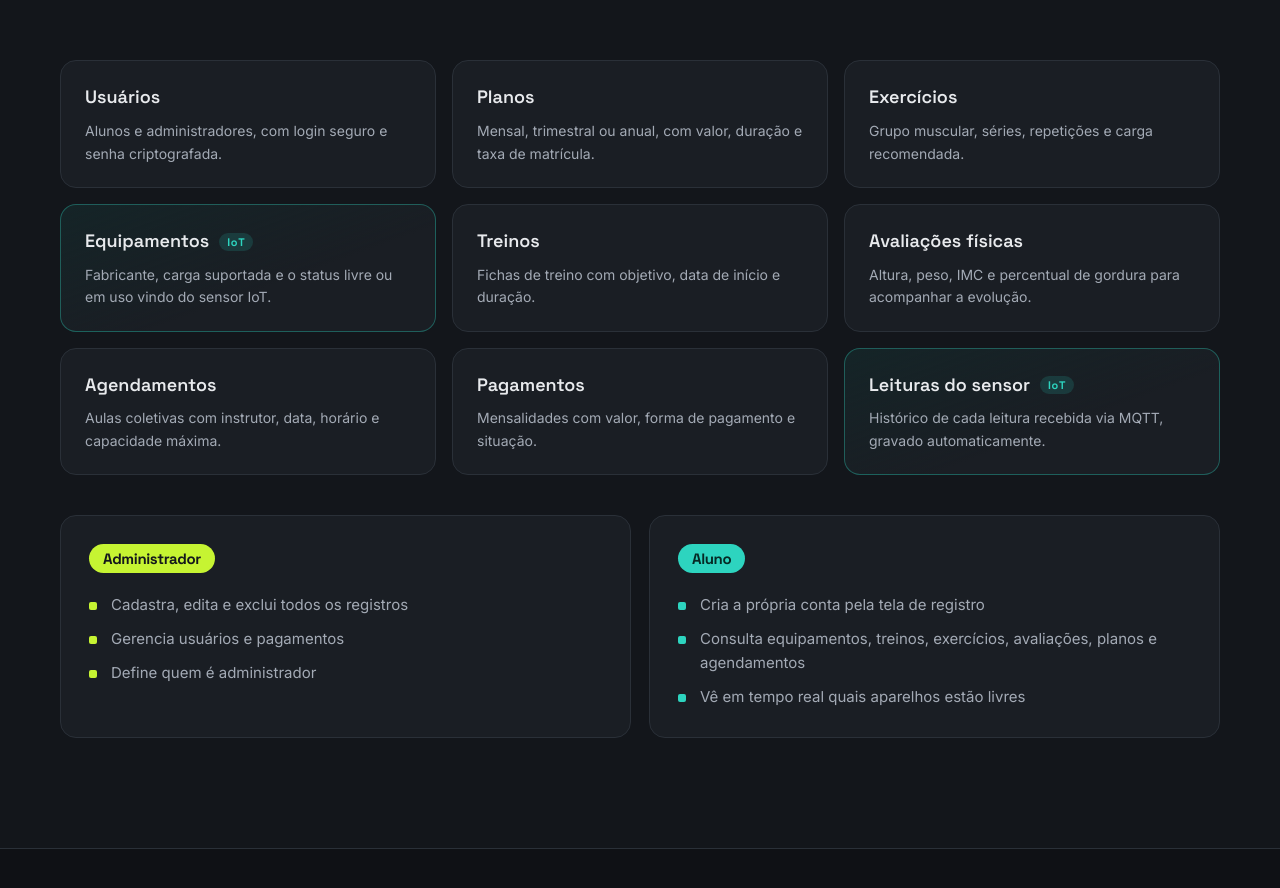
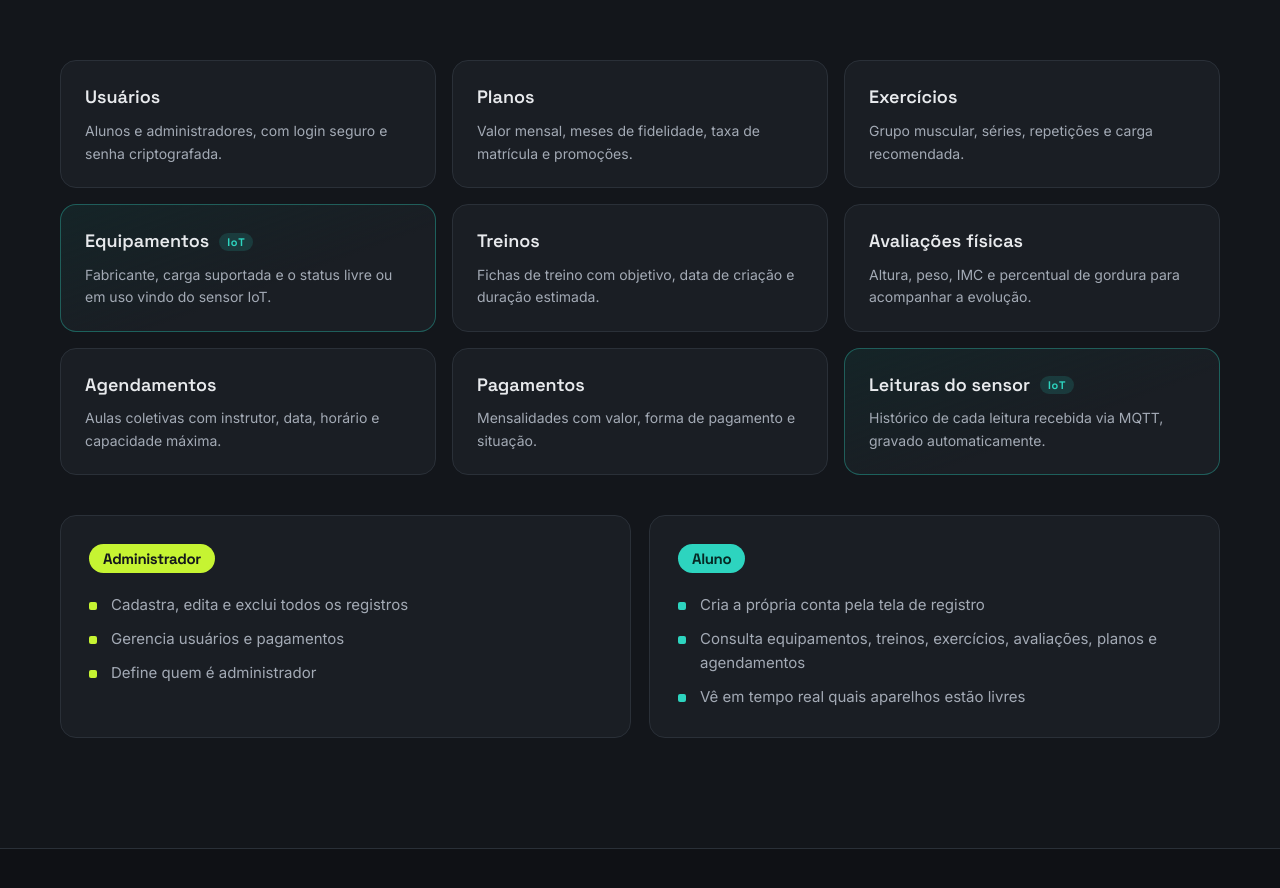
Before and after one commit to kaikdev/smart-gym, a plain HTML site: page landing/index.html in a window 1280 px wide. Shown: the part 4040-4928 px from the top of the page. Drawn offline with Linux system fonts and the light colour scheme.

```diff
--- a/landing/index.html
+++ b/landing/index.html
@@ -215,10 +215,10 @@
         </header>
         <div class="entidades">
           <article class="entidade revelar"><span class="entidade__tag">Usuários</span><p>Alunos e administradores, com login seguro e senha criptografada.</p></article>
-          <article class="entidade revelar"><span class="entidade__tag">Planos</span><p>Mensal, trimestral ou anual, com valor, duração e taxa de matrícula.</p></article>
+          <article class="entidade revelar"><span class="entidade__tag">Planos</span><p>Valor mensal, meses de fidelidade, taxa de matrícula e promoções.</p></article>
           <article class="entidade revelar"><span class="entidade__tag">Exercícios</span><p>Grupo muscular, séries, repetições e carga recomendada.</p></article>
           <article class="entidade revelar entidade--iot"><span class="entidade__tag">Equipamentos</span><p>Fabricante, carga suportada e o status livre ou em uso vindo do sensor IoT.</p></article>
-          <article class="entidade revelar"><span class="entidade__tag">Treinos</span><p>Fichas de treino com objetivo, data de início e duração.</p></article>
+          <article class="entidade revelar"><span class="entidade__tag">Treinos</span><p>Fichas de treino com objetivo, data de criação e duração estimada.</p></article>
           <article class="entidade revelar"><span class="entidade__tag">Avaliações físicas</span><p>Altura, peso, IMC e percentual de gordura para acompanhar a evolução.</p></article>
           <article class="entidade revelar"><span class="entidade__tag">Agendamentos</span><p>Aulas coletivas com instrutor, data, horário e capacidade máxima.</p></article>
           <article class="entidade revelar"><span class="entidade__tag">Pagamentos</span><p>Mensalidades com valor, forma de pagamento e situação.</p></article>
```
Also changed, not shown: iot/esquema-wokwi.png (added), iot/simulacao-wokwi.png (added), 4 other files.
